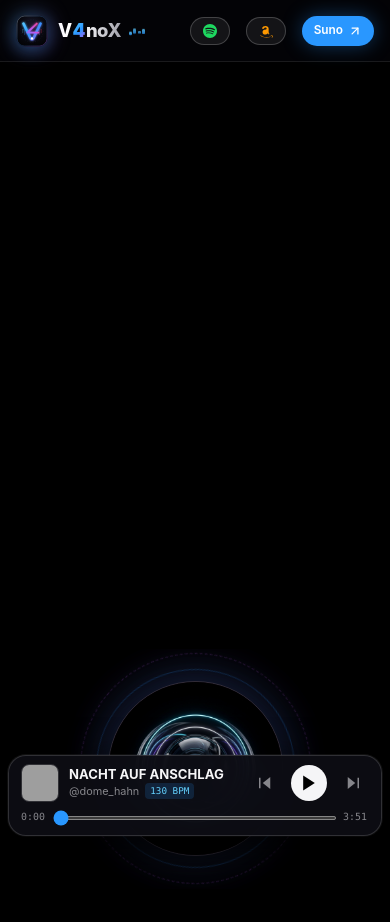
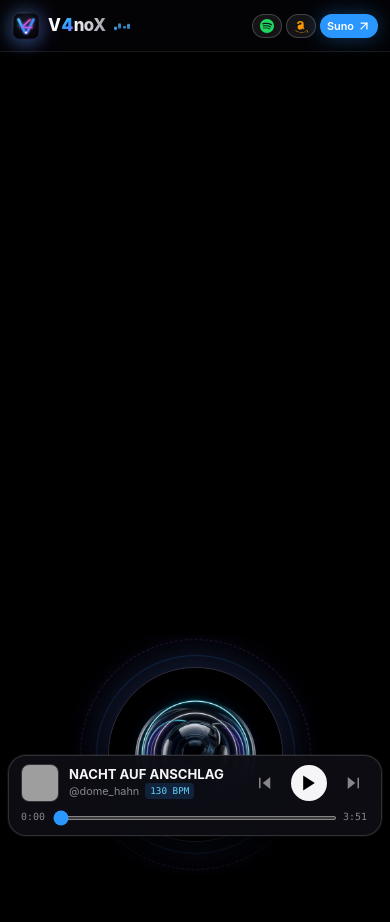
Before and after one commit to domehahn/v4nox, a website with bundled scripts: page index.html in a window 390 px wide. Shown: the top 922 px of the page. Built offline with nearby package versions, Linux system fonts and the light colour scheme; grey boxes are pictures that could not be loaded.

Commit message:
style(nav): compact header height, paddings, and button gaps

```diff
--- a/src/style.css
+++ b/src/style.css
@@ -85,7 +85,7 @@ main, header, footer {
   top: 0;
   left: 0;
   right: 0;
-  height: calc(72px + env(safe-area-inset-top, 0px));
+  height: calc(58px + env(safe-area-inset-top, 0px));
   padding-top: env(safe-area-inset-top, 0px);
   z-index: 100;
   background: rgba(4, 4, 8, 0.78);
@@ -99,17 +99,17 @@ main, header, footer {
   max-width: 1360px;
   height: 100%;
   margin: 0 auto;
-  padding: 0 36px;
+  padding: 0 20px;
   display: flex;
   align-items: center;
   justify-content: space-between;
-  gap: 48px;
+  gap: 20px;
 }
 
 .brand-logo {
   display: inline-flex;
   align-items: center;
-  gap: 16px;
+  gap: 10px;
   text-decoration: none;
   color: var(--text-primary);
   transition: transform 0.25s var(--ease-apple);
@@ -122,8 +122,8 @@ main, header, footer {
 
 .brand-emblem-wrap {
   position: relative;
-  width: 38px;
-  height: 38px;
+  width: 32px;
+  height: 32px;
   display: flex;
   align-items: center;
   justify-content: center;
@@ -169,7 +169,7 @@ main, header, footer {
 .brand-title-row {
   display: inline-flex;
   align-items: center;
-  font-size: 1.22rem;
+  font-size: 1.15rem;
   font-weight: 800;
   letter-spacing: -0.03em;
 }
@@ -223,9 +223,9 @@ main, header, footer {
 
 .brand-sub-tag {
   font-family: var(--font-mono);
-  font-size: 0.56rem;
+  font-size: 0.52rem;
   font-weight: 600;
-  letter-spacing: 0.1em;
+  letter-spacing: 0.08em;
   color: var(--text-secondary);
   margin-top: 2px;
 }
@@ -233,15 +233,15 @@ main, header, footer {
 .nav-links {
   display: flex;
   align-items: center;
-  gap: 36px;
+  gap: 18px;
 }
 
 .nav-link {
   color: var(--text-secondary);
   text-decoration: none;
-  font-size: 0.88rem;
+  font-size: 0.82rem;
   font-weight: 500;
-  padding: 6px 4px;
+  padding: 4px 2px;
   transition: color 0.2s ease;
   background: none;
   border: none;
@@ -257,17 +257,17 @@ main, header, footer {
 .nav-actions {
   display: flex;
   align-items: center;
-  gap: 16px;
+  gap: 8px;
   flex-shrink: 0;
 }
 
 .btn-pill {
   display: inline-flex;
   align-items: center;
-  gap: 8px;
-  padding: 9px 18px;
+  gap: 6px;
+  padding: 6px 13px;
   border-radius: 999px;
-  font-size: 0.82rem;
+  font-size: 0.76rem;
   font-weight: 600;
   text-decoration: none;
   white-space: nowrap;
@@ -313,7 +313,7 @@ main, header, footer {
 .hero-section {
   min-height: 100vh;
   min-height: 100svh;
-  padding-top: calc(76px + env(safe-area-inset-top, 0px) + 24px);
+  padding-top: calc(62px + env(safe-area-inset-top, 0px) + 18px);
   padding-bottom: 60px;
   display: flex;
   flex-direction: column;
@@ -2771,14 +2771,14 @@ main, header, footer {
 
   /* Global Navigation */
   .global-nav {
-    height: calc(62px + env(safe-area-inset-top, 0px));
+    height: calc(52px + env(safe-area-inset-top, 0px));
     padding-top: env(safe-area-inset-top, 0px);
   }
 
   .nav-container {
-    padding: 0 16px;
-    gap: 12px;
-    height: 62px;
+    padding: 0 12px;
+    gap: 8px;
+    height: 52px;
   }
 
   .nav-links {
@@ -2786,33 +2786,37 @@ main, header, footer {
   }
 
   .brand-logo {
-    gap: 10px;
+    gap: 8px;
   }
 
   .brand-emblem-wrap {
-    width: 32px;
-    height: 32px;
+    width: 28px;
+    height: 28px;
   }
 
   .brand-title-row {
-    font-size: 1.15rem;
+    font-size: 1.05rem;
   }
 
   .brand-sub-tag {
-    font-size: 0.5rem;
+    font-size: 0.46rem;
     letter-spacing: 0.05em;
   }
 
+  .nav-actions {
+    gap: 5px;
+  }
+
   .nav-actions .btn-pill {
-    padding: 6px 12px;
-    font-size: 0.74rem;
-    gap: 5px;
+    padding: 5px 8px;
+    font-size: 0.72rem;
+    gap: 4px;
   }
 
   /* Hero Section */
   .hero-section {
     min-height: auto;
-    padding-top: calc(62px + env(safe-area-inset-top, 0px) + 20px);
+    padding-top: calc(52px + env(safe-area-inset-top, 0px) + 16px);
     padding-bottom: 36px;
   }
 
@@ -3624,6 +3628,16 @@ main, header, footer {
   .s-label-full { display: none !important; }
   .s-label-short { display: inline !important; }
 
+  .nav-actions {
+    gap: 4px;
+  }
+
+  .nav-actions .btn-pill {
+    padding: 4px 7px;
+    font-size: 0.68rem;
+    gap: 3px;
+  }
+
   .brand-sub-tag {
     display: none !important;
   }
```
